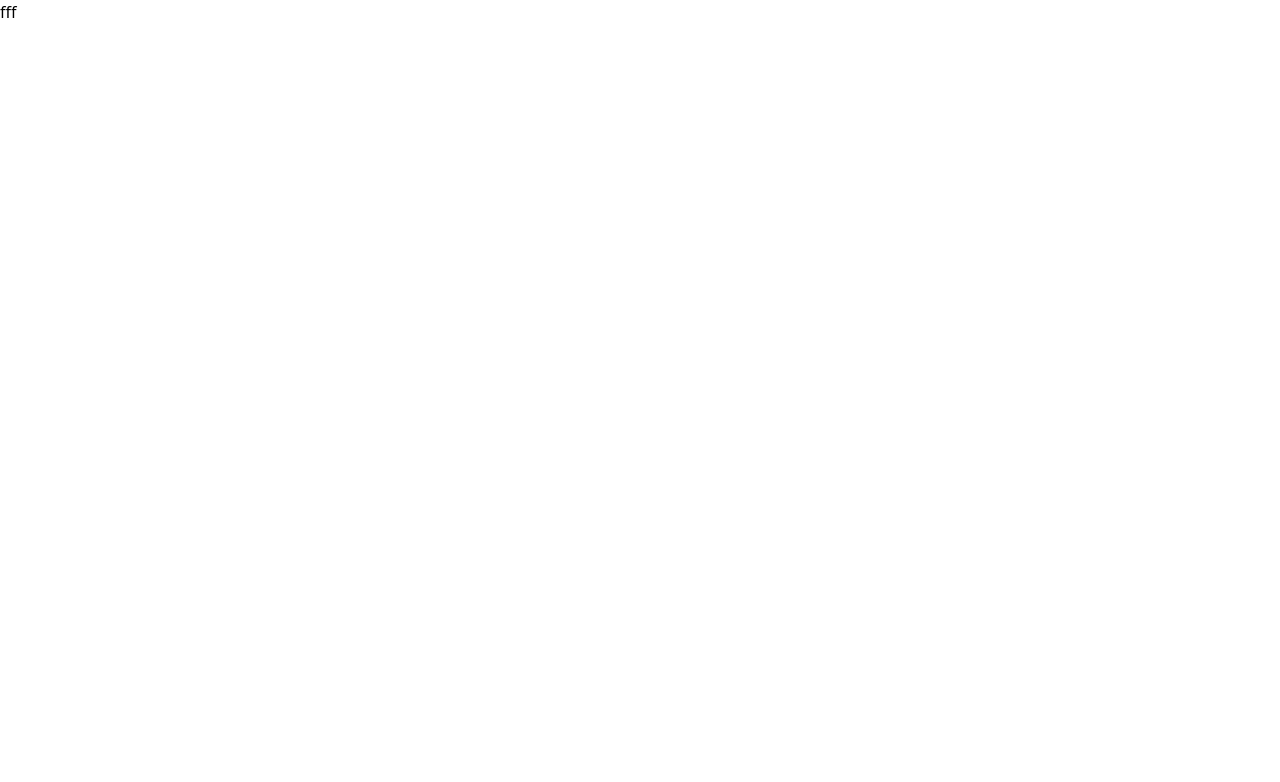
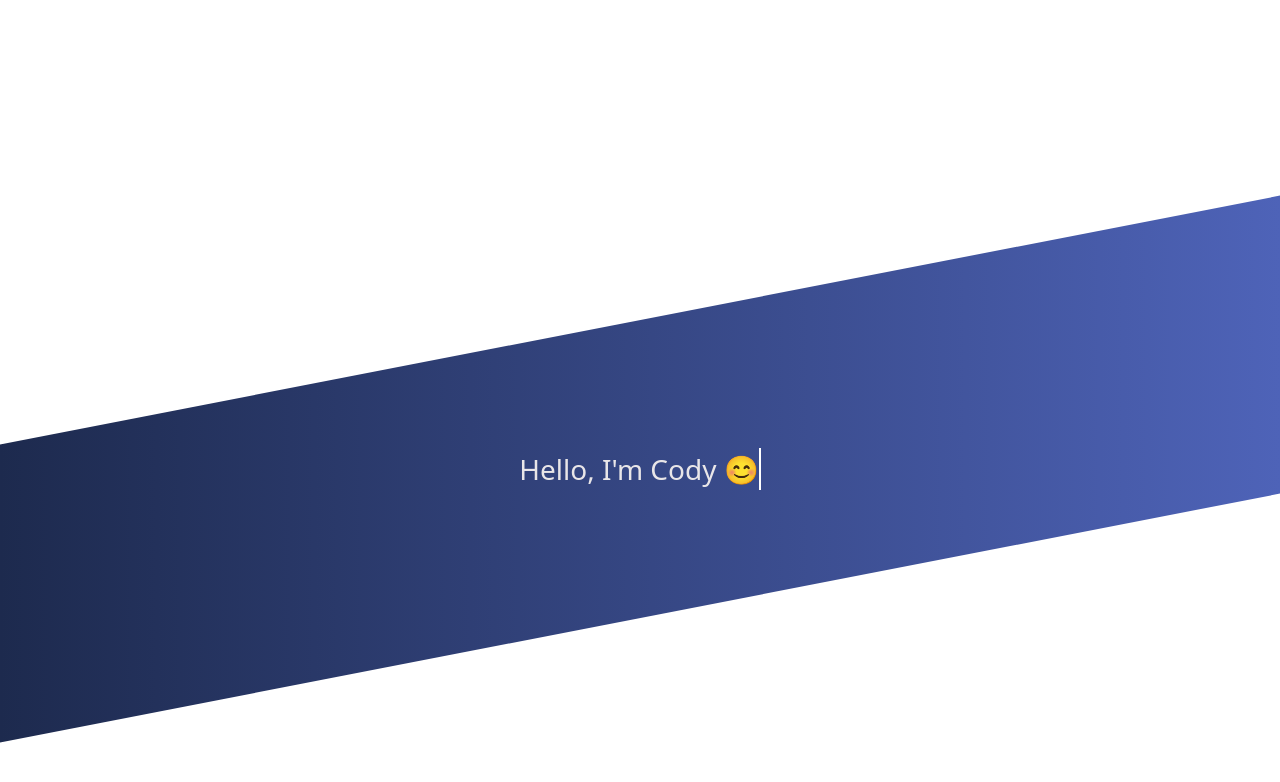
Before and after one commit to CodySmithZ/Portfolio, a Next.js app: page / in a window 1280 px wide. Shown: the top 782 px of the page. Built offline with nearby package versions, Linux system fonts and the light colour scheme.

Commit message:
Created typing effect heading component

```diff
--- /dev/null
+++ b/src/components/heading/heading.tsx
@@ -0,0 +1,38 @@
+import React, { useState } from "react";
+import TypingEffect from "./typingEffect";
+
+export default function Heading() {
+  const [startSecondHeading, setStartSecondHeading] = useState(false);
+  return (
+    <div
+      className={
+        "bg-gradient-to-r from-[#1d2a4e] to-[#4e63b8] -skew-y-[11deg] mt-80"
+      }
+    >
+      <div
+        className={
+          "skew-y-[11deg] flex flex-col align-middle justify-center text-[28px] text-text py-32"
+        }
+      >
+        <TypingEffect
+          lines={["Hello World!", ", I'm Cody :)", "😊"]}
+          backspaces={[7, 2]}
+          speed={150}
+          EOLpauseTime={1000}
+          delayStart={0}
+          start={true}
+          isComplete={(res) => setStartSecondHeading(res)}
+          hideCursorOnComplete={true}
+        />
+        <TypingEffect
+          lines={["Welcome to my website"]}
+          backspaces={[]}
+          speed={150}
+          EOLpauseTime={1000}
+          delayStart={0}
+          start={startSecondHeading}
+        />
+      </div>
+    </div>
+  );
+}
--- /dev/null
+++ b/src/components/heading/typingEffect.tsx
@@ -0,0 +1,113 @@
+import React, { useEffect, useState } from "react";
+import { withRouter } from "next/router";
+
+function TypingEffect(props: {
+  delayStart: any;
+  lines: any[];
+  speed: number;
+  EOLpauseTime: any;
+  backspaces: number[];
+  start: unknown;
+  getRunTime?: (arg0: any) => void;
+  isComplete?: (arg0: boolean) => void;
+  hideCursorOnComplete?: boolean;
+}) {
+  const [displayWord, setDisplayWord] = useState("");
+  const [started, setStarted] = useState(false);
+  const [isComplete, setIsComplete] = useState(false);
+
+  const run = () => {
+    setStarted(true);
+    let tempWord = "";
+
+    //Time to execute timeout function
+    let execTime = props.delayStart;
+
+    //Loop over each Line
+    for (let lineIndex in props.lines) {
+      //Loop over each letter
+      for (let letterIndex in props.lines[lineIndex]) {
+        //Timeout funciton to wait to update displaywork
+        setTimeout(() => {
+          //Appended letter to text already displayed
+          tempWord += props.lines[lineIndex][letterIndex];
+          setDisplayWord(tempWord);
+        }, execTime);
+        execTime += props.speed;
+      }
+
+      //Add end of line pause time
+      execTime += props.EOLpauseTime;
+
+      //Loop over backspaces for this line
+      for (let i = 0; i < props.backspaces[lineIndex]; i++) {
+        setTimeout(() => {
+          tempWord = tempWord.slice(0, -1);
+          setDisplayWord(tempWord);
+        }, execTime);
+        execTime += props.speed;
+      }
+    }
+    //Set timeout to change start state
+    setTimeout(
+      () => {
+        setIsComplete(true);
+        setStarted(false);
+      },
+      execTime > props.speed ? (execTime -= props.speed) : execTime
+    );
+  };
+
+  //Work out total run time
+  const getRunTime = () => {
+    let totalTime = props.delayStart;
+
+    //Loop over each Line
+    for (let lineIndex in props.lines) {
+      //Loop over each letter
+      for (let letterIndex in props.lines[lineIndex]) {
+        totalTime += props.speed;
+      }
+
+      //Add end of line pause time
+      totalTime += props.EOLpauseTime;
+
+      //Loop over backspaces for this line
+      for (let i = 0; i < props.backspaces[lineIndex]; i++) {
+        totalTime += props.speed;
+      }
+    }
+    return totalTime;
+  };
+
+  useEffect(() => {
+    if (props.start && !started) {
+      run();
+    }
+  }, [props.start]);
+
+  useEffect(() => {
+    if (props.getRunTime) {
+      props.getRunTime(getRunTime());
+    }
+  });
+
+  useEffect(() => {
+    if (props.isComplete) {
+      props.isComplete(isComplete);
+    }
+  }, [isComplete]);
+
+  return (
+    <div className={"overflow-hidden w-fit flex mx-auto"}>
+      {displayWord}
+      {isComplete ? (
+        <div className={""}></div>
+      ) : (
+        <div className={"typing"}></div>
+      )}
+    </div>
+  );
+}
+
+export default TypingEffect;
--- a/src/pages/api/hello.ts
+++ /dev/null
@@ -1,13 +0,0 @@
-// Next.js API route support: https://nextjs.org/docs/api-routes/introduction
-import type { NextApiRequest, NextApiResponse } from 'next'
-
-type Data = {
-  name: string
-}
-
-export default function handler(
-  req: NextApiRequest,
-  res: NextApiResponse<Data>
-) {
-  res.status(200).json({ name: 'John Doe' })
-}
--- a/src/pages/index.tsx
+++ b/src/pages/index.tsx
@@ -1,3 +1,9 @@
+import React from "react";
+import Heading from "@/components/heading/heading";
 export default function Home() {
-  return <div>fff</div>;
+  return (
+    <div>
+      <Heading />
+    </div>
+  );
 }
--- a/src/styles/globals.css
+++ b/src/styles/globals.css
@@ -1,3 +1,30 @@
 @tailwind base;
 @tailwind components;
 @tailwind utilities;
+
+.typing {
+  overflow: hidden;
+  white-space: nowrap;
+  margin: 0 auto;
+  border-right: 0.1em solid #23335e;
+  animation: typing 2s steps(15, end), blink 0.75s step-end infinite;
+}
+
+@keyframes typing {
+  from {
+    width: 0%;
+  }
+  to {
+    width: 100%;
+  }
+}
+
+@keyframes blink {
+  0%,
+  100% {
+    border-color: transparent;
+  }
+  50% {
+    border-color: white;
+  }
+}
--- a/tailwind.config.js
+++ b/tailwind.config.js
@@ -9,7 +9,28 @@ module.exports = {
     "./src/**/*.{js,ts,jsx,tsx}",
   ],
   theme: {
-    extend: {},
+    extend: {
+      keyframes: {
+        typing: {
+          "0%": { width: "0" },
+          "100%": { width: "100%" },
+        },
+        blink: {
+          "0%, 100%": {
+            "border-color": "transparent",
+          },
+          "50%": {
+            "border-color": "white",
+          },
+        },
+      },
+      animation: {
+        typing: "typing 2s infinite",
+      },
+      colors: {
+        text: "#e9e6e8",
+      },
+    },
   },
   plugins: [],
 };
```
